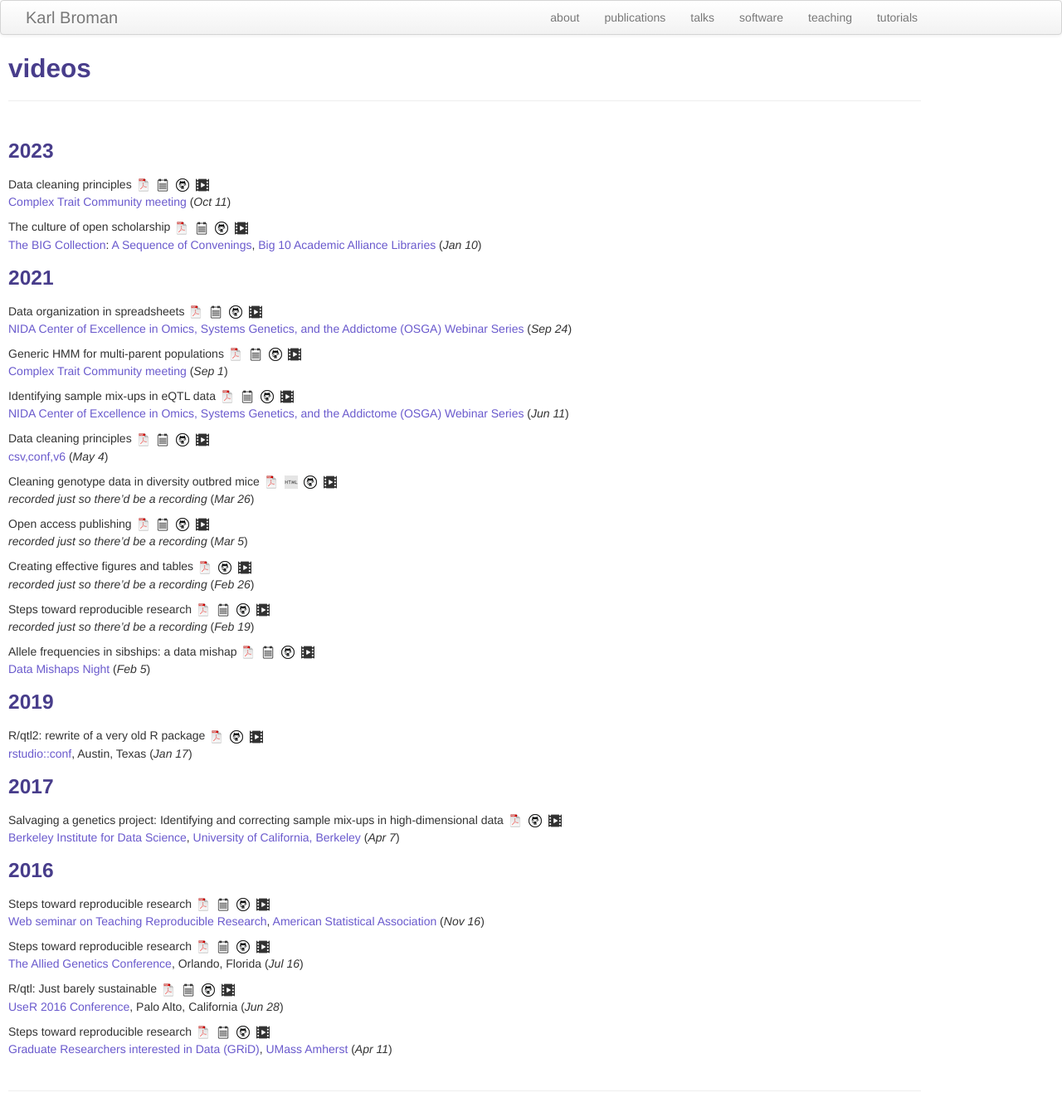
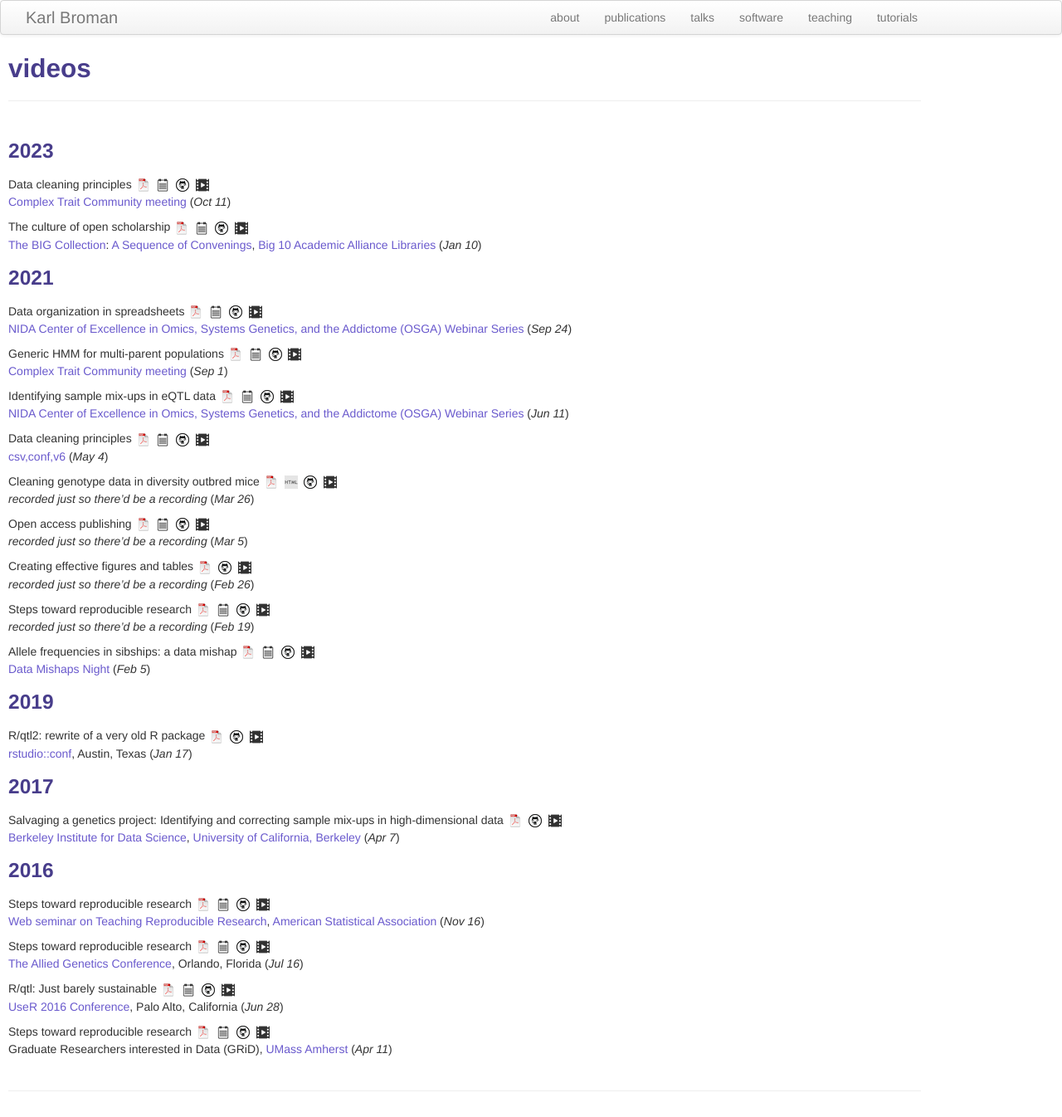
Before and after one commit to kbroman/kbroman.github.io, a Jekyll site: the page built from videos.md, in a window 1280 px wide. Shown: the whole page at 83% size. Built offline with Jekyll 4.4.1, drawn with Linux system fonts in a browser that asks for light colours; some of the changed lines change nothing that is shown.

Commit message:
videos.md: remove broken link

```diff
--- a/videos.md
+++ b/videos.md
@@ -146,5 +146,5 @@ Steps toward reproducible research
 [![pdf w/notes](icons16/notes-icon.png)](https://kbroman.org/slides/repro_research_UMass2016_withnotes.pdf)
 [![github](icons16/github-icon.png)](https://github.com/kbroman/Talk_ReproRes)
 [![video](icons16/video-icon.png)](https://www.youtube.com/watch?v=L4Qs0F7bLYY&t=460s)<br/>
-[Graduate Researchers interested in Data (GRiD)](http://gridclub.io),
+Graduate Researchers interested in Data (GRiD),
 [UMass Amherst](https://www.umass.edu/) (_Apr 11_)
```
